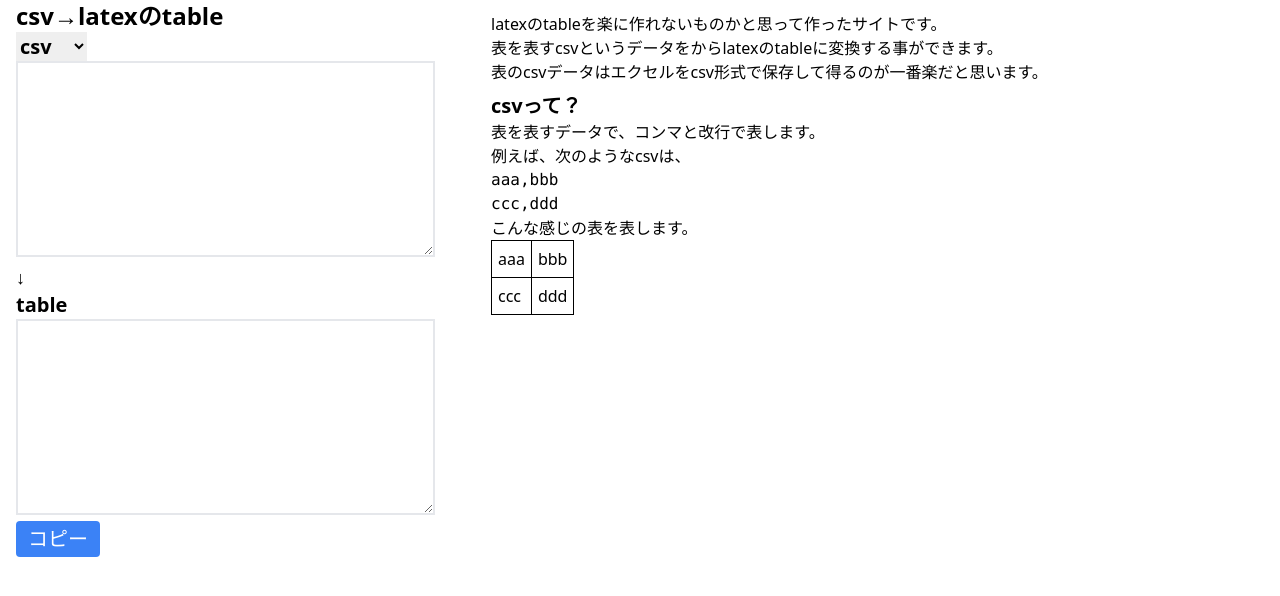
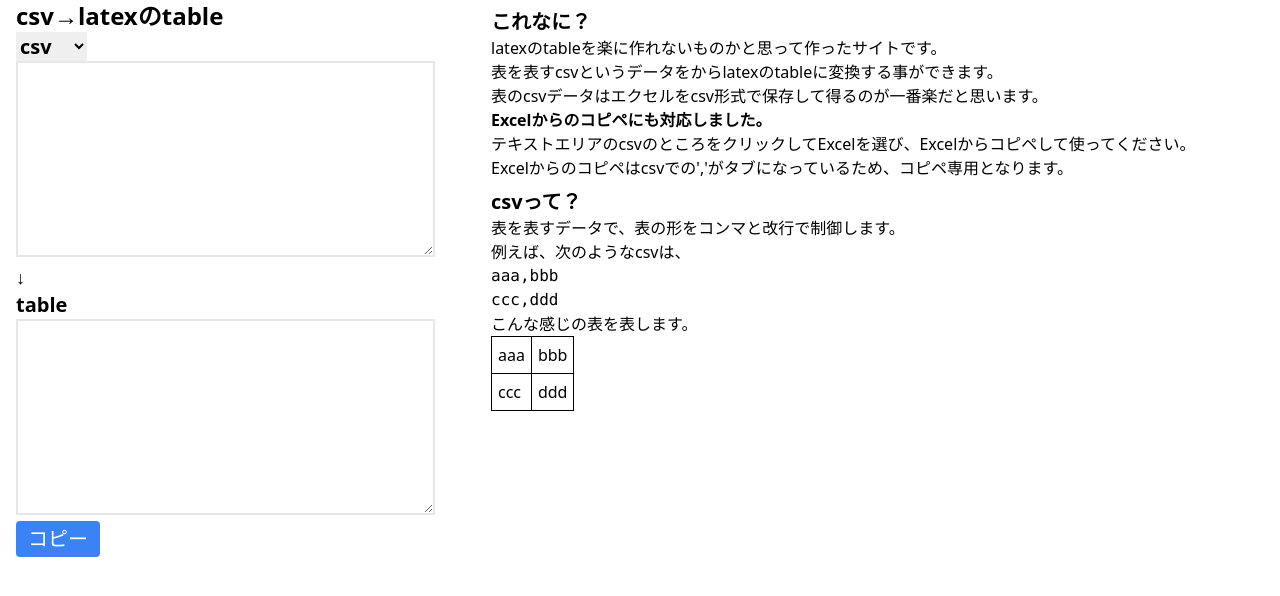
Before and after one commit to hal1127/hal1127.github.io, a website built with webpack: page csv-to-textbl/index.html in a window 1280 px wide. Built offline with nearby package versions, Linux system fonts and the light colour scheme.

Commit message:
Update index.html

```diff
--- a/csv-to-textbl/index.html
+++ b/csv-to-textbl/index.html
@@ -25,14 +25,18 @@
     </main>
 
     <div class="ml-4">
-      <p class="mt-3">
+      <h2 class="text-xl font-bold mt-2">これなに？</h2>
+      <p >
         latexのtableを楽に作れないものかと思って作ったサイトです。<br>
         表を表すcsvというデータをからlatexのtableに変換する事ができます。<br>
-        表のcsvデータはエクセルをcsv形式で保存して得るのが一番楽だと思います。
+        表のcsvデータはエクセルをcsv形式で保存して得るのが一番楽だと思います。<br>
+        <b>Excelからのコピペにも対応しました。</b><br>
+        テキストエリアのcsvのところをクリックしてExcelを選び、Excelからコピペして使ってください。<br>
+        Excelからのコピペはcsvでの','がタブになっているため、コピペ専用となります。
       </p>
       <h2 class="text-xl font-bold mt-2">csvって？</h2>
-      <p class="">
-        表を表すデータで、コンマと改行で表します。<br>
+      <p>
+        表を表すデータで、表の形をコンマと改行で制御します。<br>
         例えば、次のようなcsvは、
       </p>
       <pre><code>aaa,bbb<br>ccc,ddd</code></pre>
```
